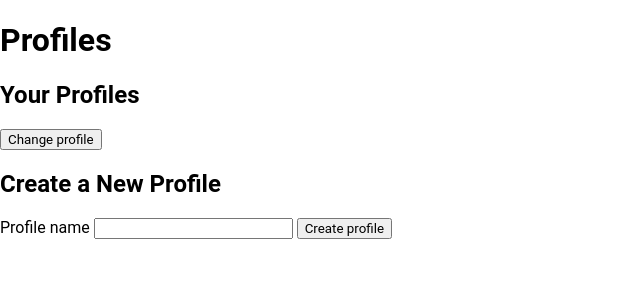
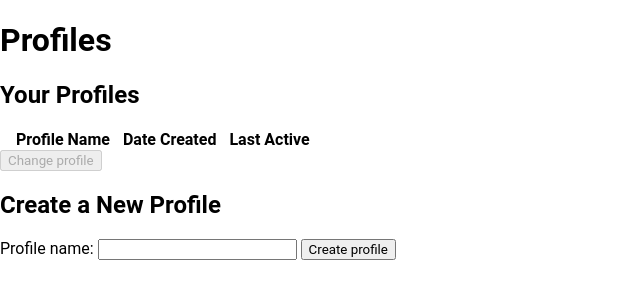
Before and after one commit to iuruoy-shao/training-problems, a Flask app: page /profile in a window 1280 px wide. Shown: the part 59-359 px from the top of the page, without its empty margins (0-640 px from the left). Run offline with Flask 3, Linux system fonts and the light colour scheme; the visitor is signed in with stand-in values (Sample User, id 1); lists and menus that the app fills with data are empty.

Commit message:
table representation

```diff
--- a/site/app.py
+++ b/site/app.py
@@ -136,6 +136,10 @@ class Profile(db.Model):
         created on {datetime.strptime(self.date_created, "%Y-%m-%d %H:%M:%S.%f").date()},
         last active on {datetime.strptime(self.last_active, "%Y-%m-%d %H:%M:%S.%f").date()}"""
 
+    def _date_created(self):
+        return datetime.strptime(self.date_created, "%Y-%m-%d %H:%M:%S.%f").date()
+    def _last_active(self):
+        return datetime.strptime(self.last_active, "%Y-%m-%d %H:%M:%S.%f").date()
     def _performance(self,category=None):
         parsed_performance = json.loads(self.performance.replace("\'", "\""))
         return parsed_performance[category] if category else parsed_performance
--- a/site/static/CSS/style.css
+++ b/site/static/CSS/style.css
@@ -109,3 +109,17 @@ body, ul {
 #category_selection {
     list-style-type: none;
 }
+
+#profile_options td {
+    border: 1px solid;
+}
+
+#profile_options th, #profile_options td {
+    padding-right: 10px;
+    padding-right: 10px;
+    padding-left: 3px;
+}
+
+#profile_options {
+    border-collapse: collapse;
+}
--- a/site/templates/profile.html
+++ b/site/templates/profile.html
@@ -9,24 +9,47 @@
 <div>
     <h2>Your Profiles</h2>
     <form method="post">
-        <ul>
+        <table id="profile_options">
+            <tr>
+                <th></th>
+                <th>Profile Name</th>
+                <th>Date Created</th>
+                <th>Last Active</th>
+            </tr>
             {% for profile in profiles %}
-                {% if profile.id == current_profile %}
-                    <li><input type="radio" name="profile_choices" disabled><b>{{profile}}</b> (current)</li>
-                {% else %}
-                    <li><input type="radio" name="profile_choices" value="{{profile.id}}">{{profile}}</li>
-                {% endif %}
+                <tr>
+                    <td>
+                        {% if profile.id == current_profile %}
+                            <input type="radio" name="profile_choices" id="current_profile" disabled checked>
+                        {% else %}
+                            <input type="radio" name="profile_choices" value="{{profile.id}}">
+                        {% endif %}
+                    </td>
+                    <td>{{profile.name}}</td>
+                    <td>{{profile._date_created()}}</td>
+                    <td>{{profile._last_active()}}</td>
+                </tr>
             {% endfor %}
-        </ul>
-        <button type="submit" name="change_profile">Change profile</button>
+        </table>
+        <button type="submit" name="change_profile" disabled>Change profile</button>
+        <script>
+            var submit_button = document.getElementsByName('change_profile')[0];
+            var selections = document.getElementsByName('profile_choices');
+            for (selection in selections) {
+                selections[selection].onclick = function() {
+                    submit_button.disabled = false;
+                    console.log('a')
+                }
+            }
+        </script>
         <!-- add profile rename -->
     </form>
 </div>
 <div>
     <h2>Create a New Profile</h2>
     <form method="post">
-        <label for="profile_name">Profile name</label>
-        <input type="text" name="profile_name" />
+        <label for="profile_name">Profile name:</label>
+        <input type="text" name="profile_name" id="profile_name"/>
         <button type="submit" name="create_profile">Create profile</button>
     </form>
 </div>
```
